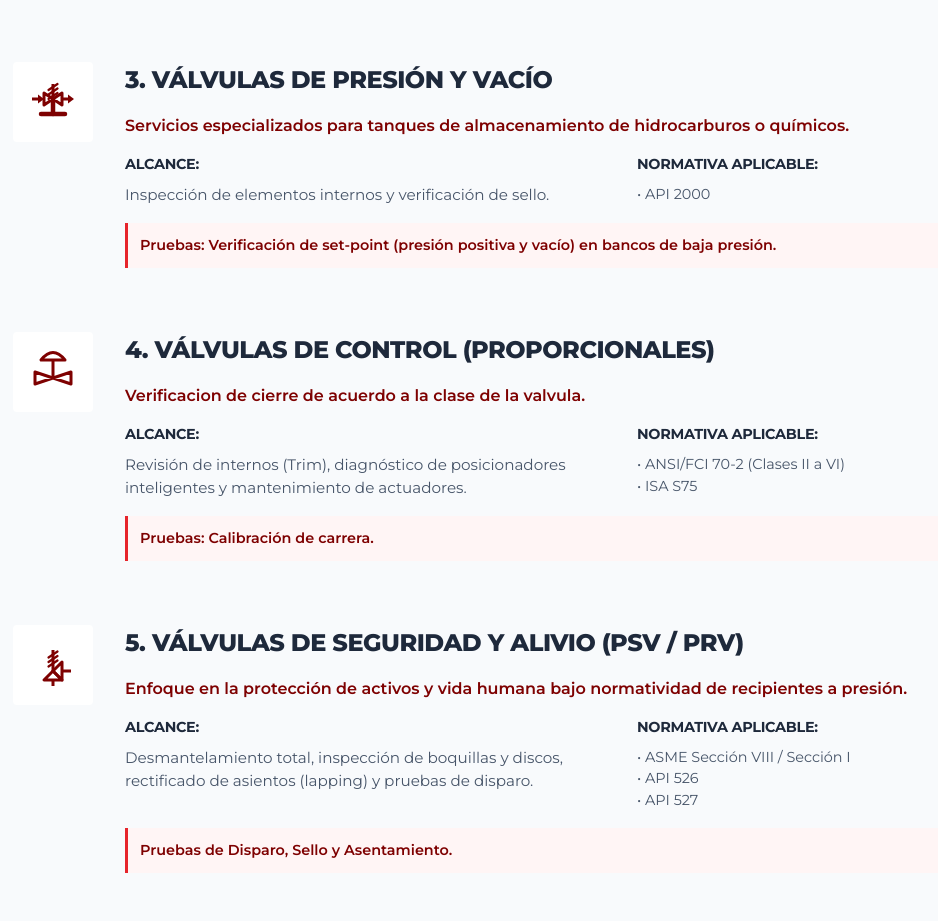
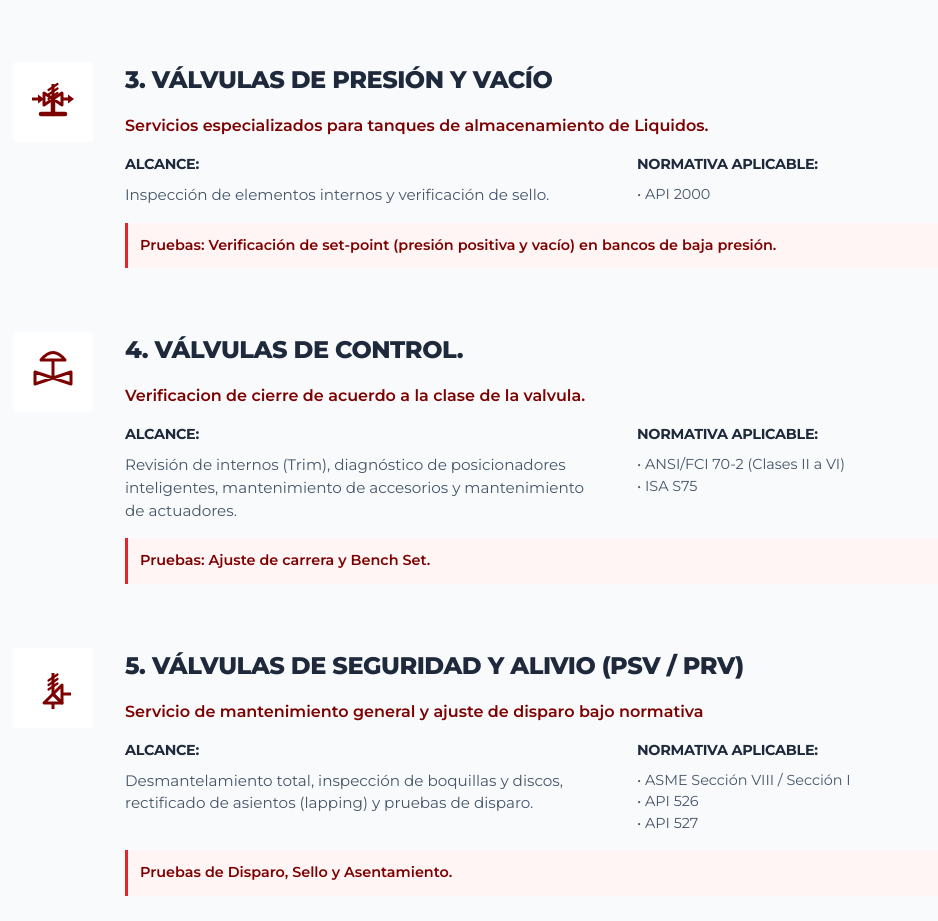
Before and after one commit to Proyectos-Nexatech/valve-quotation, a Next.js app: page / in a window 1280 px wide. Shown: the part 3090-4011 px from the top of the page, without its empty margins (75-1013 px from the left). Built offline with nearby package versions, Linux system fonts and the light colour scheme.

Commit message:
content: update safety valves description

```diff
--- a/src/components/landing/Portfolio.tsx
+++ b/src/components/landing/Portfolio.tsx
@@ -107,7 +107,7 @@ export const Portfolio = () => {
               <h3 style={{ fontSize: '1.5rem', fontWeight: 800, color: 'var(--color-slate-800)', marginBottom: '1rem', textTransform: 'uppercase' }}>
                 3. Válvulas de Presión y Vacío
               </h3>
-              <p style={{ fontWeight: 600, color: 'var(--color-maroon)', marginBottom: '1rem' }}>Servicios especializados para tanques de almacenamiento de hidrocarburos o químicos.</p>
+              <p style={{ fontWeight: 600, color: 'var(--color-maroon)', marginBottom: '1rem' }}>Servicios especializados para tanques de almacenamiento de Liquidos.</p>
               <div style={{ display: 'grid', gridTemplateColumns: '1fr 1fr', gap: '2rem' }}>
                 <div>
                   <h4 style={{ fontSize: '0.9rem', fontWeight: 700, color: 'var(--color-slate-700)', textTransform: 'uppercase', marginBottom: '0.5rem' }}>Alcance:</h4>
@@ -133,13 +133,13 @@ export const Portfolio = () => {
             </div>
             <div>
               <h3 style={{ fontSize: '1.5rem', fontWeight: 800, color: 'var(--color-slate-800)', marginBottom: '1rem', textTransform: 'uppercase' }}>
-                4. Válvulas de Control (Proporcionales)
+                4. Válvulas de Control.
               </h3>
               <p style={{ fontWeight: 600, color: 'var(--color-maroon)', marginBottom: '1rem' }}>Verificacion de cierre de acuerdo a la clase de la valvula.</p>
               <div style={{ display: 'grid', gridTemplateColumns: '1fr 1fr', gap: '2rem' }}>
                 <div>
                   <h4 style={{ fontSize: '0.9rem', fontWeight: 700, color: 'var(--color-slate-700)', textTransform: 'uppercase', marginBottom: '0.5rem' }}>Alcance:</h4>
-                  <p style={{ color: 'var(--color-slate-600)', fontSize: '0.95rem' }}>Revisión de internos (Trim), diagnóstico de posicionadores inteligentes y mantenimiento de actuadores.</p>
+                  <p style={{ color: 'var(--color-slate-600)', fontSize: '0.95rem' }}>Revisión de internos (Trim), diagnóstico de posicionadores inteligentes, mantenimiento de accesorios y mantenimiento de actuadores.</p>
                 </div>
                 <div>
                   <h4 style={{ fontSize: '0.9rem', fontWeight: 700, color: 'var(--color-slate-700)', textTransform: 'uppercase', marginBottom: '0.5rem' }}>Normativa Aplicable:</h4>
@@ -150,7 +150,7 @@ export const Portfolio = () => {
                 </div>
               </div>
               <p style={{ marginTop: '1rem', padding: '0.75rem', backgroundColor: '#FFF5F5', borderLeft: '3px solid var(--color-red-bright)', fontSize: '0.9rem', color: 'var(--color-maroon)', fontWeight: 600 }}>
-                Pruebas: Calibración de carrera.
+                Pruebas: Ajuste de carrera y Bench Set.
               </p>
             </div>
           </div>
@@ -164,7 +164,7 @@ export const Portfolio = () => {
               <h3 style={{ fontSize: '1.5rem', fontWeight: 800, color: 'var(--color-slate-800)', marginBottom: '1rem', textTransform: 'uppercase' }}>
                 5. Válvulas de Seguridad y Alivio (PSV / PRV)
               </h3>
-              <p style={{ fontWeight: 600, color: 'var(--color-maroon)', marginBottom: '1rem' }}>Enfoque en la protección de activos y vida humana bajo normatividad de recipientes a presión.</p>
+              <p style={{ fontWeight: 600, color: 'var(--color-maroon)', marginBottom: '1rem' }}>Servicio de mantenimiento general y ajuste de disparo bajo normativa</p>
               <div style={{ display: 'grid', gridTemplateColumns: '1fr 1fr', gap: '2rem' }}>
                 <div>
                   <h4 style={{ fontSize: '0.9rem', fontWeight: 700, color: 'var(--color-slate-700)', textTransform: 'uppercase', marginBottom: '0.5rem' }}>Alcance:</h4>
```
